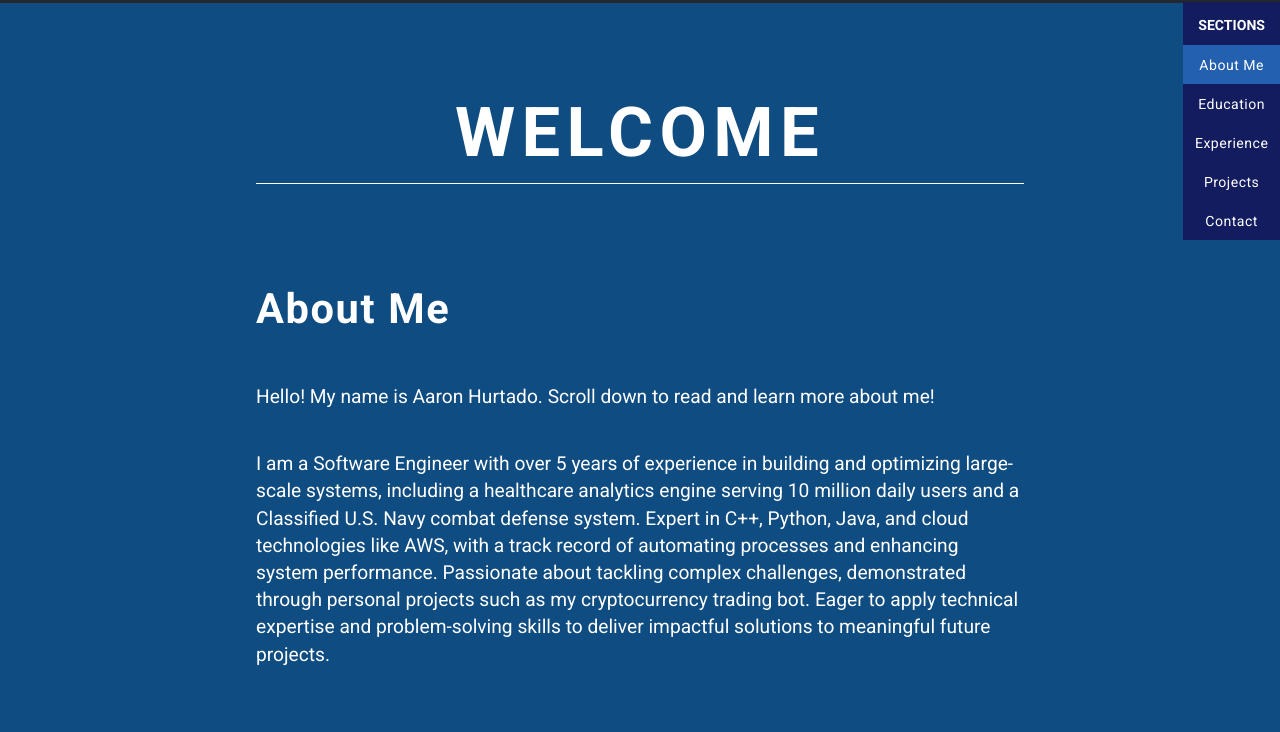
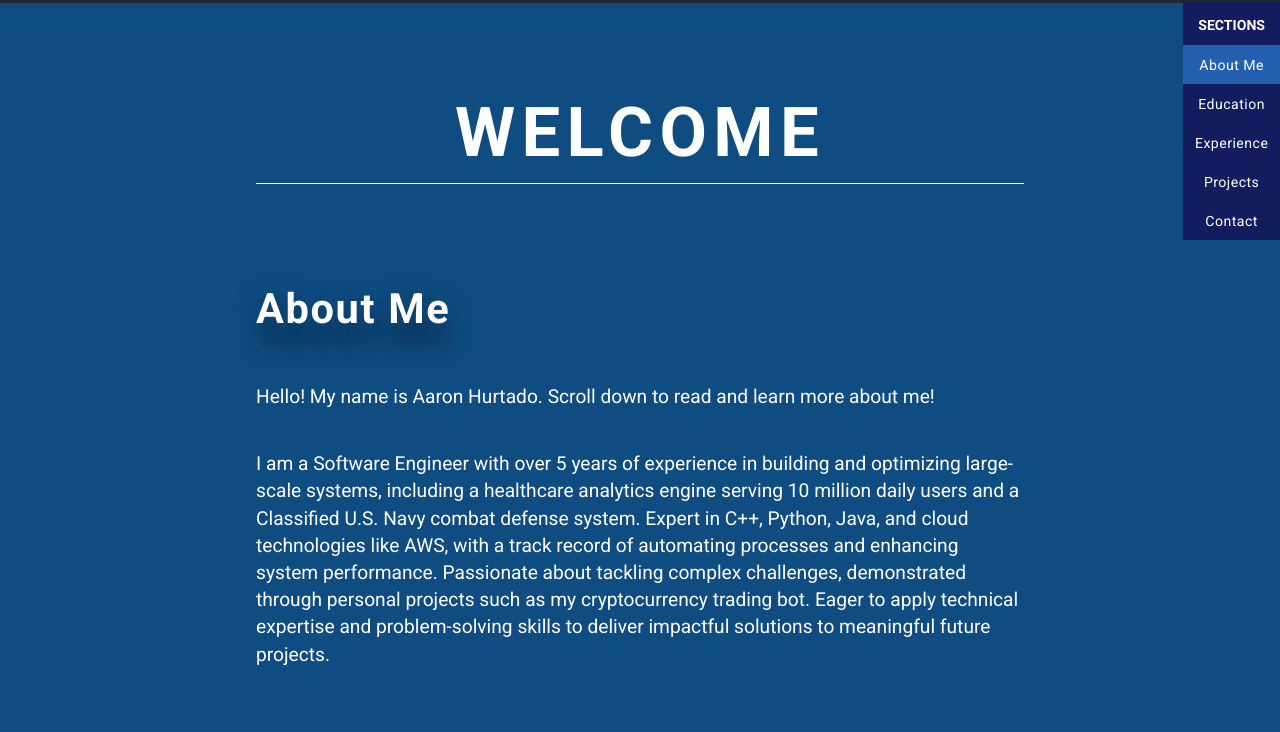
Before and after one commit to aahurtado/my_website, a plain HTML site: page index.html in a window 1280 px wide. In both pictures the pointer is over the element "About Me". Shown: the part 68-800 px from the top of the page. Drawn offline with Linux system fonts and the light colour scheme.

Commit message:
Added text-shadow transition to h2

```diff
--- a/style.css
+++ b/style.css
@@ -187,6 +187,12 @@ h2 {
     font-size: 2.6rem;
     margin-bottom: 50px;
     letter-spacing: 0.1rem;
+    transition: text-shadow 0.4s var(--transition-style) var(--transition-delay);
+}
+
+
+h2:hover {
+    text-shadow: 0 1.5rem 1.5rem rgba(0, 0, 0, 0.4), 0 0 2rem rgba(0, 0, 0, 0.2);
 }
 
 
```
